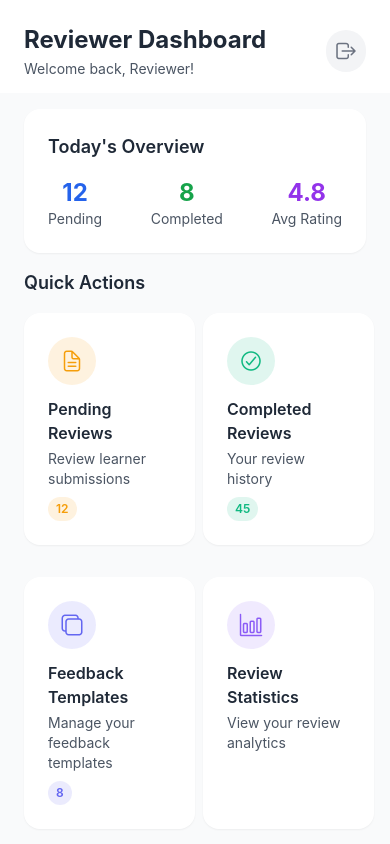
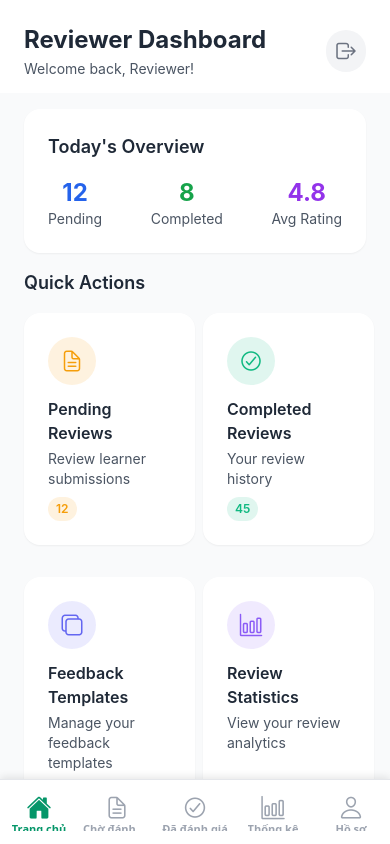
Before and after one commit to quangphucT/EnglishCareHub_MobileVersionCapstone, a React Native app: screen /ReviewerMainApp in a window 390 px wide. Built offline with nearby package versions, Linux system fonts and the light colour scheme; what @livekit/react-native, @react-native-google-signin/google-signin would draw is missing.

Commit message:
adding reviewer tabs

```diff
--- /dev/null
+++ b/src/navigation/ReviewerTabs.tsx
@@ -0,0 +1,141 @@
+import React from 'react';
+import { createBottomTabNavigator } from '@react-navigation/bottom-tabs';
+import { Ionicons } from '@expo/vector-icons';
+import { Platform, View, Text } from 'react-native';
+import { useSafeAreaInsets } from 'react-native-safe-area-context';
+import ReviewerMainScreen from '../screens/Reviewer/ReviewerMainScreen';
+import ProfileScreen from '../screens/Profile/ProfileScreen';
+
+// Placeholder screens - bạn có thể tạo riêng cho reviewer
+const PendingReviewsScreen = () => (
+  <View style={{ flex: 1, justifyContent: 'center', alignItems: 'center', backgroundColor: '#F9FAFB' }}>
+    <Ionicons name="document-text-outline" size={64} color="#F59E0B" />
+    <Text style={{ fontSize: 20, fontWeight: 'bold', marginTop: 16, color: '#1F2937' }}>
+      Bài chờ đánh giá
+    </Text>
+    <Text style={{ fontSize: 14, color: '#6B7280', marginTop: 8 }}>
+      Danh sách bài nói của học viên cần đánh giá
+    </Text>
+  </View>
+);
+
+const CompletedReviewsScreen = () => (
+  <View style={{ flex: 1, justifyContent: 'center', alignItems: 'center', backgroundColor: '#F9FAFB' }}>
+    <Ionicons name="checkmark-circle-outline" size={64} color="#10B981" />
+    <Text style={{ fontSize: 20, fontWeight: 'bold', marginTop: 16, color: '#1F2937' }}>
+      Đã đánh giá
+    </Text>
+    <Text style={{ fontSize: 14, color: '#6B7280', marginTop: 8 }}>
+      Lịch sử các bài đã đánh giá
+    </Text>
+  </View>
+);
+
+const StatisticsScreen = () => (
+  <View style={{ flex: 1, justifyContent: 'center', alignItems: 'center', backgroundColor: '#F9FAFB' }}>
+    <Ionicons name="bar-chart-outline" size={64} color="#8B5CF6" />
+    <Text style={{ fontSize: 20, fontWeight: 'bold', marginTop: 16, color: '#1F2937' }}>
+      Thống kê
+    </Text>
+    <Text style={{ fontSize: 14, color: '#6B7280', marginTop: 8 }}>
+      Xem thống kê đánh giá của bạn
+    </Text>
+  </View>
+);
+
+export type ReviewerTabsParamList = {
+  Dashboard: undefined;
+  PendingReviews: undefined;
+  CompletedReviews: undefined;
+  Statistics: undefined;
+  ReviewerProfile: undefined;
+};
+
+const Tab = createBottomTabNavigator<ReviewerTabsParamList>();
+
+const ReviewerTabs = () => {
+  const insets = useSafeAreaInsets();
+
+  return (
+    <Tab.Navigator
+      screenOptions={({ route }) => ({
+        headerShown: false,
+        tabBarActiveTintColor: '#059669', // Emerald color for reviewer
+        tabBarInactiveTintColor: '#9CA3AF',
+        tabBarStyle: {
+          paddingBottom: Platform.OS === 'ios' ? insets.bottom : 8,
+          paddingTop: 8,
+          height: Platform.OS === 'ios' ? 65 + insets.bottom : 65,
+          borderTopWidth: 1,
+          borderTopColor: '#E5E7EB',
+          backgroundColor: '#FFFFFF',
+          elevation: 8,
+          shadowColor: '#000',
+          shadowOffset: { width: 0, height: -2 },
+          shadowOpacity: 0.1,
+          shadowRadius: 8,
+        },
+        tabBarLabelStyle: {
+          fontSize: 11,
+          fontWeight: '600',
+          marginBottom: Platform.OS === 'android' ? 4 : 0,
+        },
+        tabBarIcon: ({ focused, color, size }) => {
+          let iconName: keyof typeof Ionicons.glyphMap = 'home';
+
+          if (route.name === 'Dashboard') {
+            iconName = focused ? 'home' : 'home-outline';
+          } else if (route.name === 'PendingReviews') {
+            iconName = focused ? 'document-text' : 'document-text-outline';
+          } else if (route.name === 'CompletedReviews') {
+            iconName = focused ? 'checkmark-circle' : 'checkmark-circle-outline';
+          } else if (route.name === 'Statistics') {
+            iconName = focused ? 'bar-chart' : 'bar-chart-outline';
+          } else if (route.name === 'ReviewerProfile') {
+            iconName = focused ? 'person' : 'person-outline';
+          }
+
+          return <Ionicons name={iconName} size={size} color={color} />;
+        },
+      })}
+    >
+      <Tab.Screen
+        name="Dashboard"
+        component={ReviewerMainScreen}
+        options={{
+          tabBarLabel: 'Trang chủ',
+        }}
+      />
+      <Tab.Screen
+        name="PendingReviews"
+        component={PendingReviewsScreen}
+        options={{
+          tabBarLabel: 'Chờ đánh giá',
+        }}
+      />
+      <Tab.Screen
+        name="CompletedReviews"
+        component={CompletedReviewsScreen}
+        options={{
+          tabBarLabel: 'Đã đánh giá',
+        }}
+      />
+      <Tab.Screen
+        name="Statistics"
+        component={StatisticsScreen}
+        options={{
+          tabBarLabel: 'Thống kê',
+        }}
+      />
+      <Tab.Screen
+        name="ReviewerProfile"
+        component={ProfileScreen}
+        options={{
+          tabBarLabel: 'Hồ sơ',
+        }}
+      />
+    </Tab.Navigator>
+  );
+};
+
+export default ReviewerTabs;
--- a/src/navigation/RootStack.tsx
+++ b/src/navigation/RootStack.tsx
@@ -4,8 +4,8 @@ import LoginScreen from "../screens/Auth/LoginScreen";
 import RegisterScreen from "../screens/Auth/RegisterScreen";
 import VerifyOTPScreen from "../screens/Auth/VerifyOTPScreen";
 import PlacementTestScreen from "../screens/Entrance_Test/PlacementTestScreen";
-import ReviewerMainScreen from "../screens/Reviewer/ReviewerMainScreen";
 import MainTabs from "./MainTabs";
+import ReviewerTabs from "./ReviewerTabs";
 import LearningPathScreen from "../screens/LearningPath/LearningPathScreen";
 import ExerciseScreen from "../screens/Exercise/ExerciseScreen";
 import FeedbackScreen from "../screens/Chat/FeedbackScreen";
@@ -109,7 +109,7 @@ export default function RootStack({ initialRouteName }: RootStackProps) {
       />
       <Stack.Screen
         name="ReviewerMainApp"
-        component={ReviewerMainScreen}
+        component={ReviewerTabs}
         options={{
           contentStyle: { backgroundColor: "transparent" },
         }}
```
